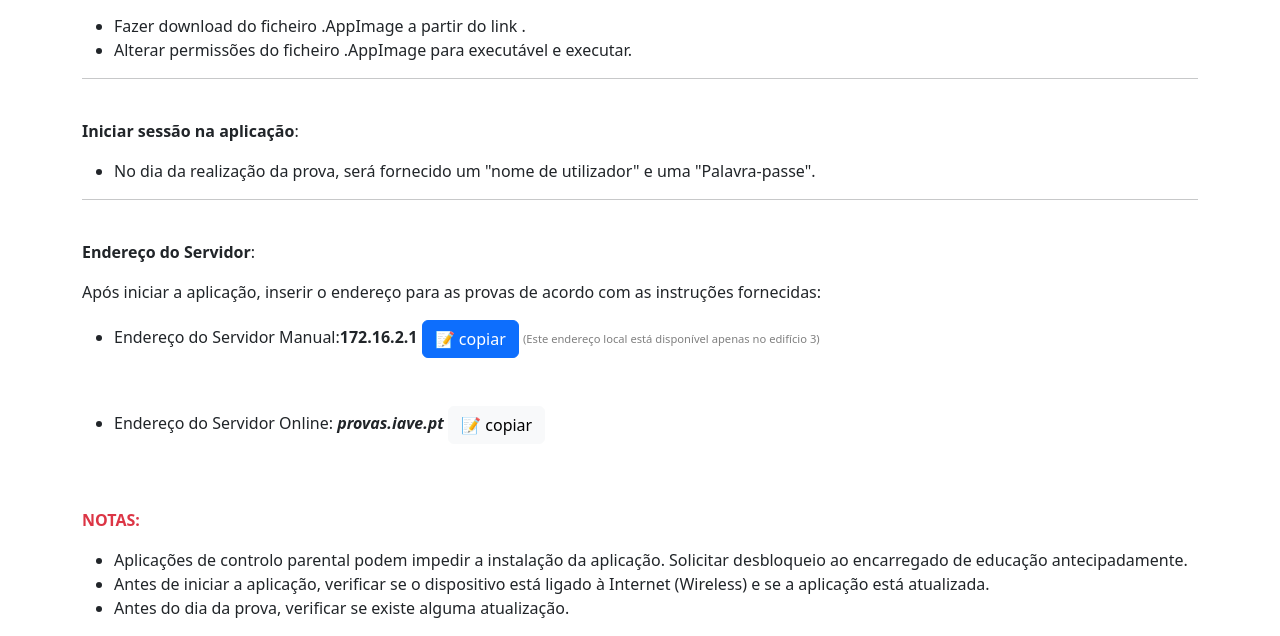
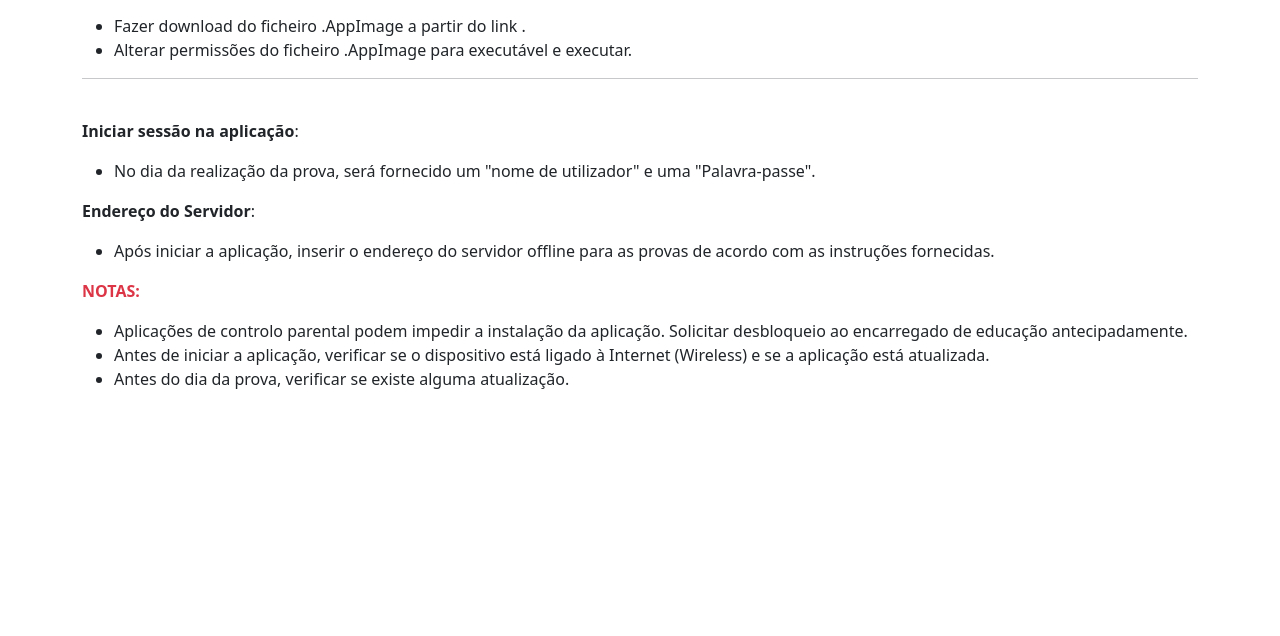
Before and after one commit to jpedrodias/IAVE_Landing_page, a Flask app: page /download/ in a window 1280 px wide. Shown: the part 180-816 px from the top of the page. After the commit the page ends 569 px from the top, so only its background shows below. Run offline with Flask 3, Linux system fonts and the light colour scheme.

Commit message:
instruções do download

```diff
--- a/flaskapp/templates/download.html
+++ b/flaskapp/templates/download.html
@@ -164,20 +164,8 @@
 		<p><b>Iniciar sessão na aplicação</b>:</p>
 		<ul><li>No dia da realização da prova, será fornecido um "nome de utilizador" e uma "Palavra-passe".</ul>
 
-		<hr><br>
 		<p><b>Endereço do Servidor</b>:</p>
-		<p>Após iniciar a aplicação, inserir o endereço para as provas de acordo com as instruções fornecidas:
-		<ul>
-
-		<li>Endereço do Servidor Manual:<b>172.16.2.1</b> <a class="btn btn-primary" href="#" onclick="copy2Clipboard('172.16.2.1', 3000, 'endereço da prova copiado 👍', 'btn-light', 'btn-success')">📝 copiar </a> <span style="color:gray; font-size:0.7em">(Este endereço local está disponível apenas no edifício 3)</span>
-		<br><br><br>
-
-
-		<li>Endereço do Servidor Online: <b><i>provas.iave.pt</i></b> <a class="btn btn-light" href="#" onclick="copy2Clipboard('provas.iave.pt', 3000, 'endereço da prova copiado 👍', 'btn-light', 'btn-success')">📝 copiar </a>
-		<br><br><br>
-
-		</ul>
-
+		<ul><li>Após iniciar a aplicação, inserir o endereço do servidor offline para as provas de acordo com as instruções fornecidas.</ul>
 
 		<p><b class="text-danger">NOTAS:</b>
 		<ul>
```
Also changed, not shown: flaskapp/templates/index.html (+10 -0 lines).
